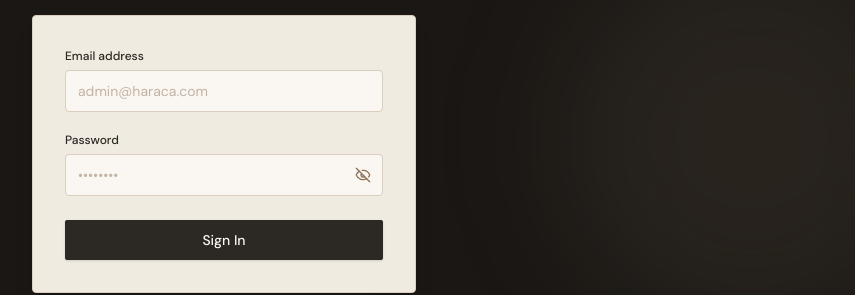
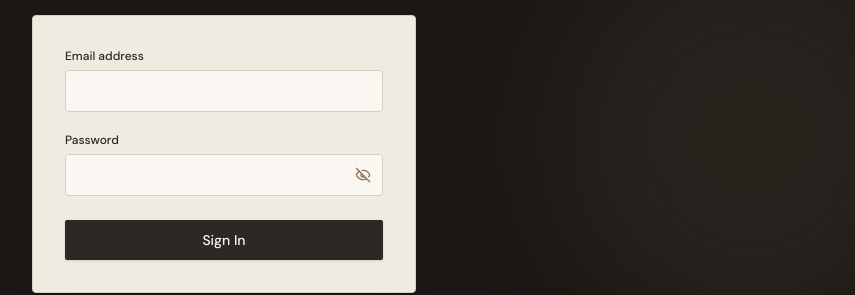
Before and after one commit to daff00/haraca-club-web-catalogue, a Next.js app: page /admin/login in a window 1280 px wide. Shown: the part 270-565 px from the top of the page, without its empty margins (416-1271 px from the left). Built offline with nearby package versions, Linux system fonts and the light colour scheme.

Commit message:
fix: remove admin login placeholder

```diff
--- a/src/components/admin/AdminLoginForm.tsx
+++ b/src/components/admin/AdminLoginForm.tsx
@@ -63,7 +63,6 @@
                 required
                 autoComplete="email"
                 className="w-full rounded-[var(--radius-input)] border border-[var(--color-border)] bg-[var(--color-bg)] px-3 py-2.5 text-sm text-[var(--color-text)] placeholder:text-[var(--color-text-muted)]/50 focus:outline-none focus:ring-1 focus:ring-[var(--color-accent)] transition-all"
-                placeholder="admin@haraca.com"
               />
             </div>
 
@@ -78,7 +77,6 @@
                   required
                   autoComplete="current-password"
                   className="w-full rounded-[var(--radius-input)] border border-[var(--color-border)] bg-[var(--color-bg)] px-3 py-2.5 pr-10 text-sm text-[var(--color-text)] placeholder:text-[var(--color-text-muted)]/50 focus:outline-none focus:ring-1 focus:ring-[var(--color-accent)] transition-all"
-                  placeholder="••••••••"
                 />
                 <button
                   type="button"
```
